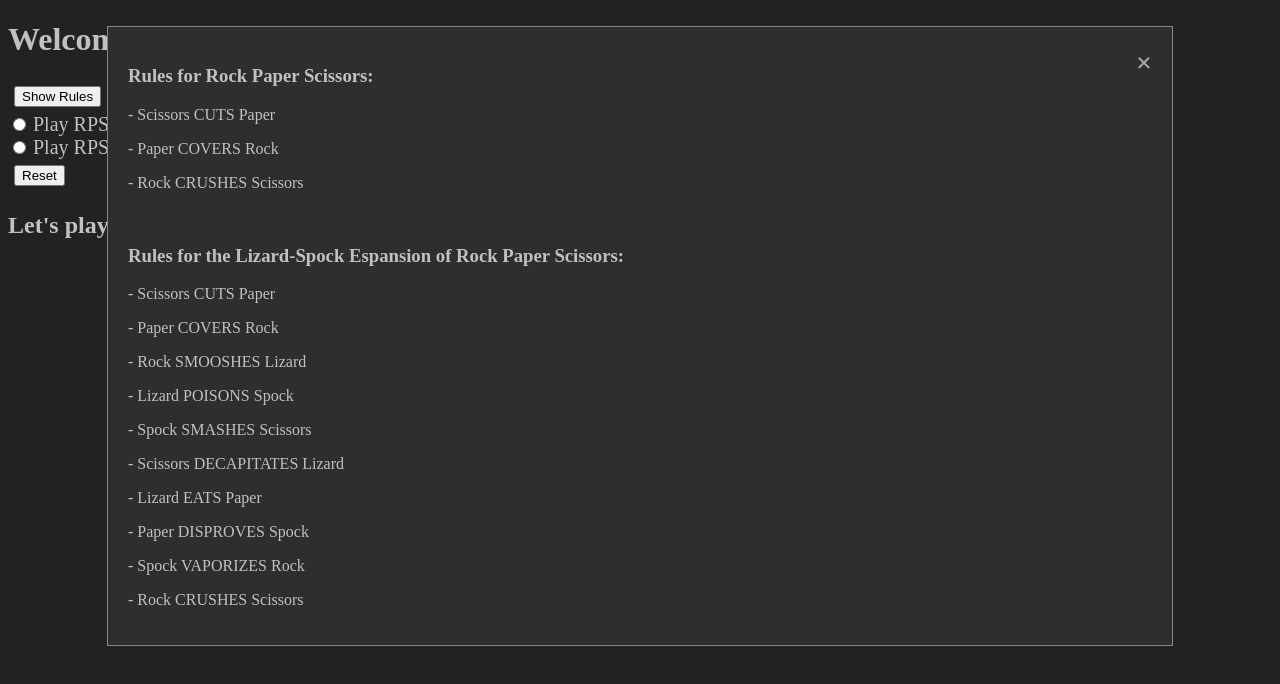
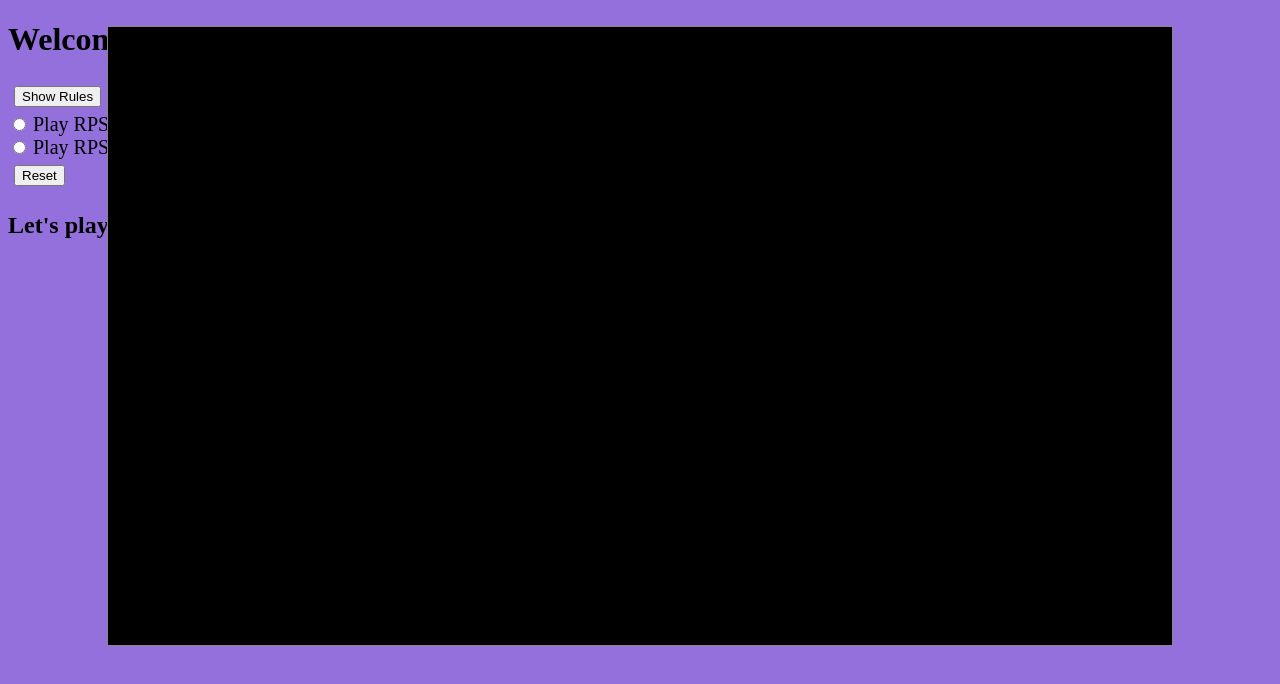
Before and after one commit to comp426-2023-spring/e02-meilinru, a website: page public/index.html in a window 1280 px wide. Both pictures are taken after a click on the button "Show Rules". Drawn offline with Linux system fonts and the light colour scheme.

Commit message:
Update styles.css

```diff
--- a/public/styles.css
+++ b/public/styles.css
@@ -1,9 +1,9 @@
 html {
-  background-color: #222222;
+  background-color: rgb(147, 112, 219);
 }
 
 body {
-  color: #c1c1c1;
+  color: rgb(0,0,0);
 }
 
 label {
@@ -26,7 +26,7 @@ button {
 }
 
 .modal-content {
-  background-color: #2e2e2e;
+  background-color: rgb(0,0,0);
   margin: 2% auto; /* 15% from the top and centered */
   padding: 20px;
   border: 1px solid #888;
@@ -34,7 +34,7 @@ button {
 }
 
 .close {
-  color: #aaa;
+  color: rgb(0,0,0);
   float: right;
   font-size: 28px;
   font-weight: bold;
```
